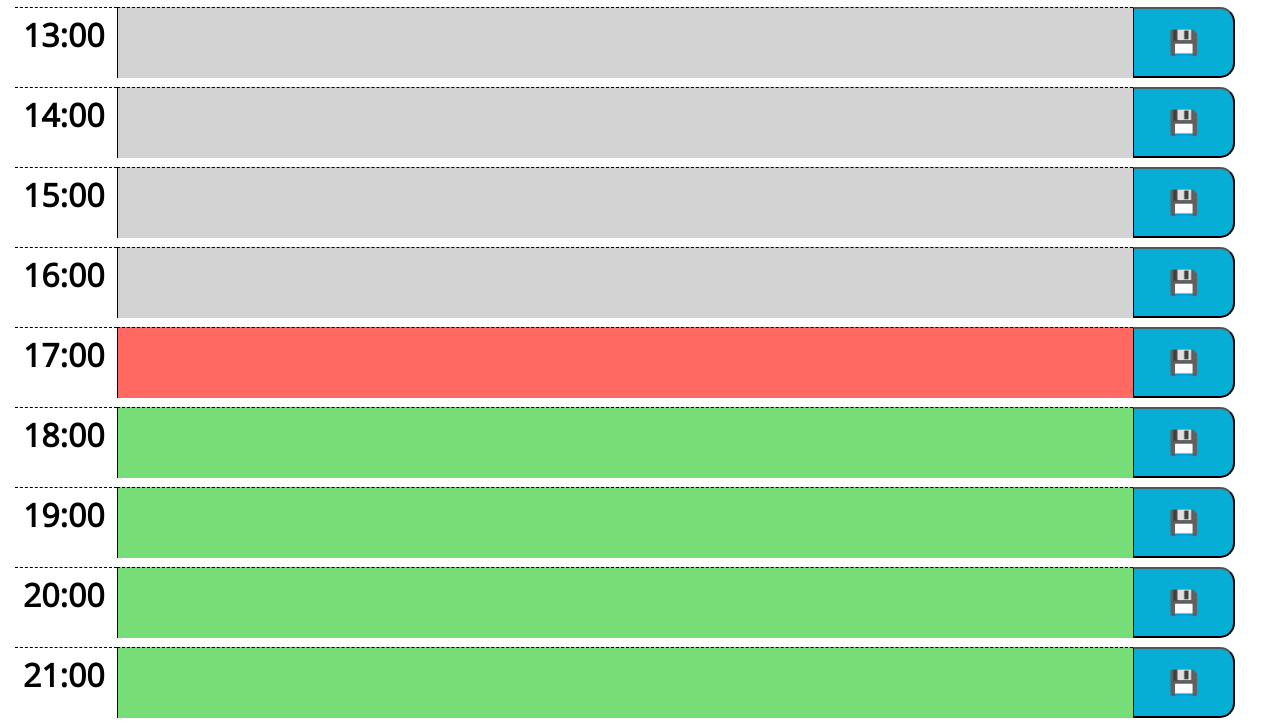
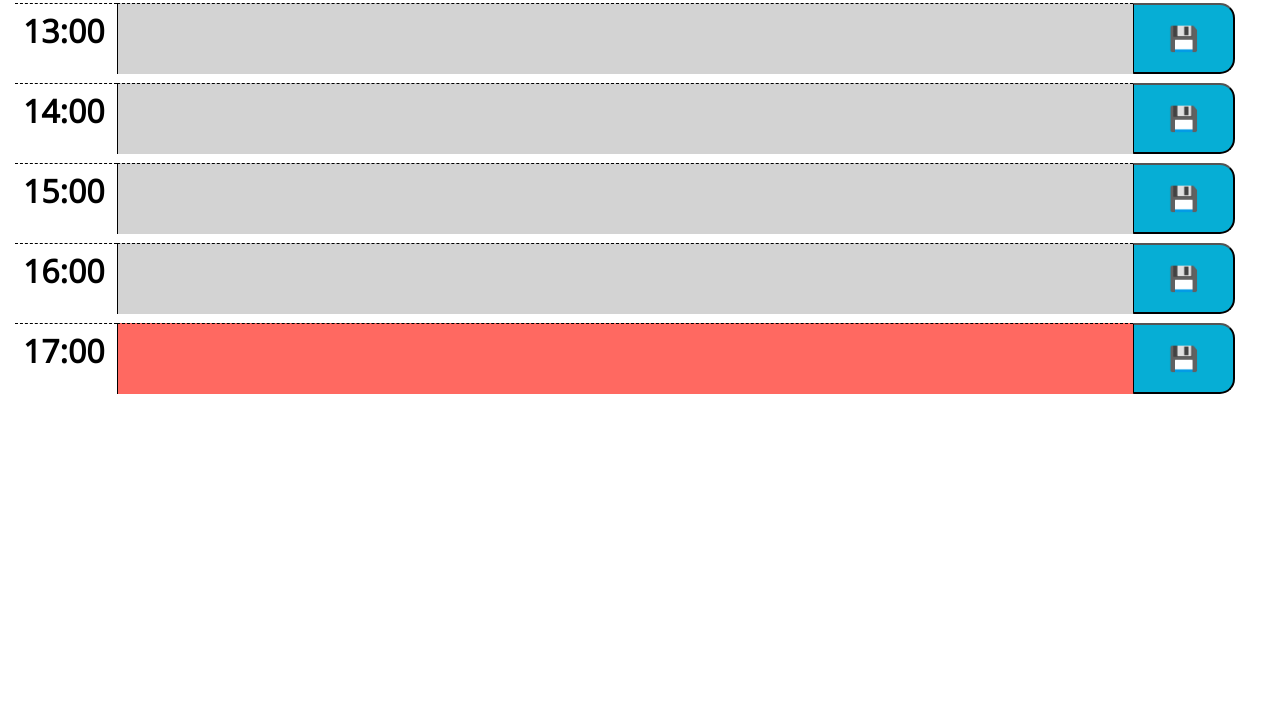
Before and after one commit to JDReeves86/05ChallengeTurnIn, a plain HTML site: page index.html in a window 1280 px wide. Shown: the part 734-1460 px from the top of the page. After the commit the page ends 1136 px from the top, so only its background shows below. Drawn offline with nearby package versions, Linux system fonts and the light colour scheme.

Commit message:
finished css

```diff
--- a/Assets/script.js
+++ b/Assets/script.js
@@ -4,7 +4,7 @@ currentDateTime.text(moment());
 const calendarBody = $('.container');
 
 // Array used to generate time blocks upon generating the page.
-const numbers = ["08", "09", "10", "11", "12", "13", "14", "15", "16", "17", "18", "19", "20", "21", "22"];
+const numbers = ["08", "09", "10", "11", "12", "13", "14", "15", "16", "17"];
 
 let taskArray = [];
 let taskObject = {};
@@ -22,24 +22,24 @@ const renderTimeBlocks = function() {
 
         // builds the row dive to house the other 3 elements.
         const rowDiv = $('<div>');
-        rowDiv.addClass('row col-12');
+        rowDiv.addClass('row col-12 d-flex');
         calendarBody.append(rowDiv);
 
         // creates number block on left side of page.
         const timeBlock = $('<div>');
-        timeBlock.addClass('hour col-12 col-md-1 p-2 mt-1 mb-1 h2 font-weight-bold');
+        timeBlock.addClass('hour col-sm-1 p-2 h2 font-weight-bold');
         timeBlock.text(numbers[i] + ':00') // built based on 24 hour clock. Can be converted to 12 hour clock if desired, but will need to change this line, eliminate leading 0's and adjusting the moment() format in the changeColors() function.
         rowDiv.append(timeBlock);
 
         // Generates text areas for users to type into.
         const hourlyText = $('<textarea>');
-        hourlyText.addClass('time-block col-12 col-md-10 p-2 mt-1 mb-1 h5 font-weight-normal');
+        hourlyText.addClass('time-block col-sm-10 p-2 h5 font-weight-normal');
         hourlyText.attr('data-hour', numbers[i]);
         rowDiv.append(hourlyText);
 
         // Generates save button.
         const saveBtn = $('<button>');
-        saveBtn.addClass('saveBtn col-12 col-md-1 p-2 mt-1 mb-1 h4');
+        saveBtn.addClass('saveBtn col-sm-1 p-2 h4');
         saveBtn.attr('data-hour', numbers[i]);
         saveBtn.text('💾');
         rowDiv.append(saveBtn);
--- a/Assets/style.css
+++ b/Assets/style.css
@@ -85,6 +85,6 @@ textarea {
     font-size: 0.8rem;
   }
   .time-block {
-    font-size: 0.8rem;
+    font-size: 0.8rem
   }
 }
```
